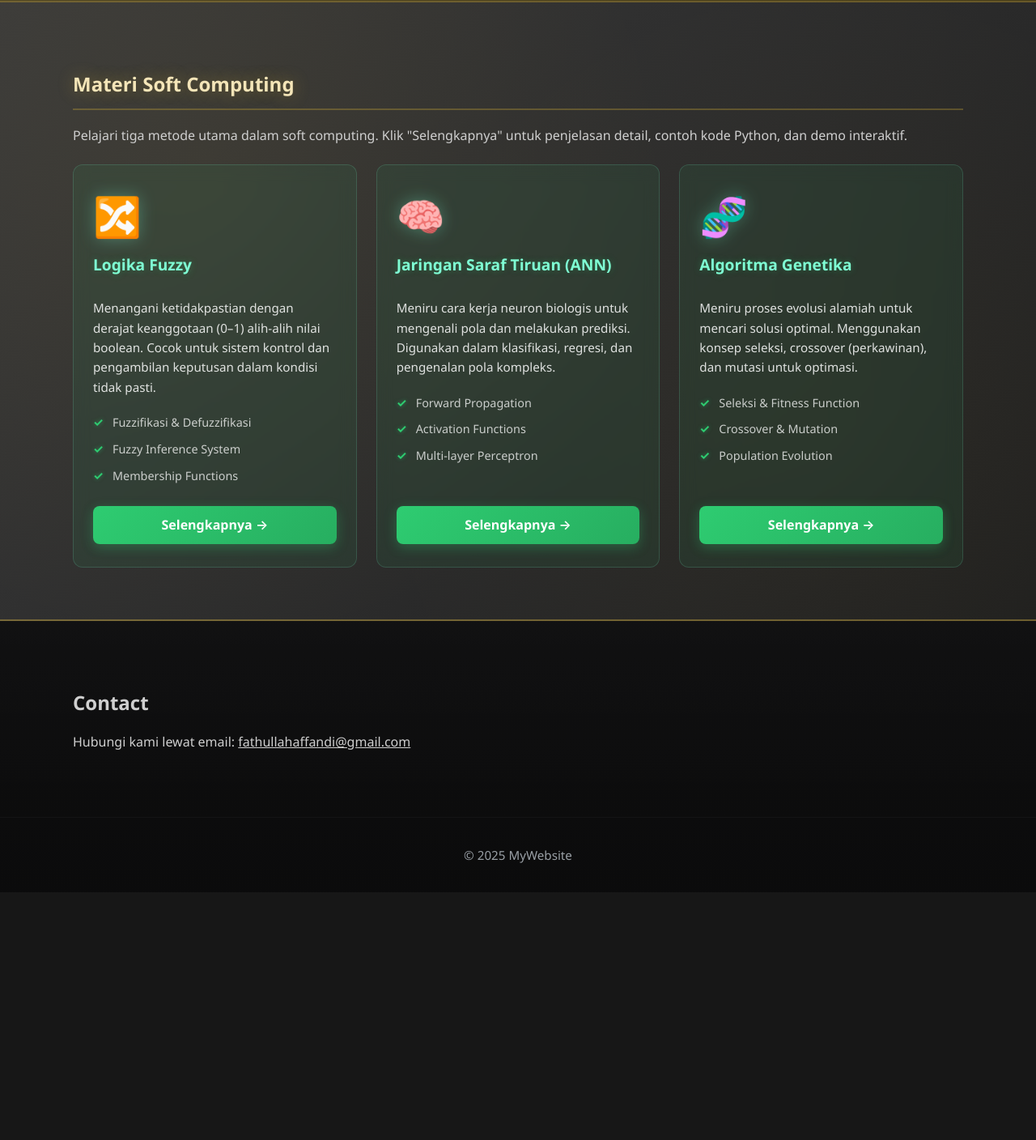
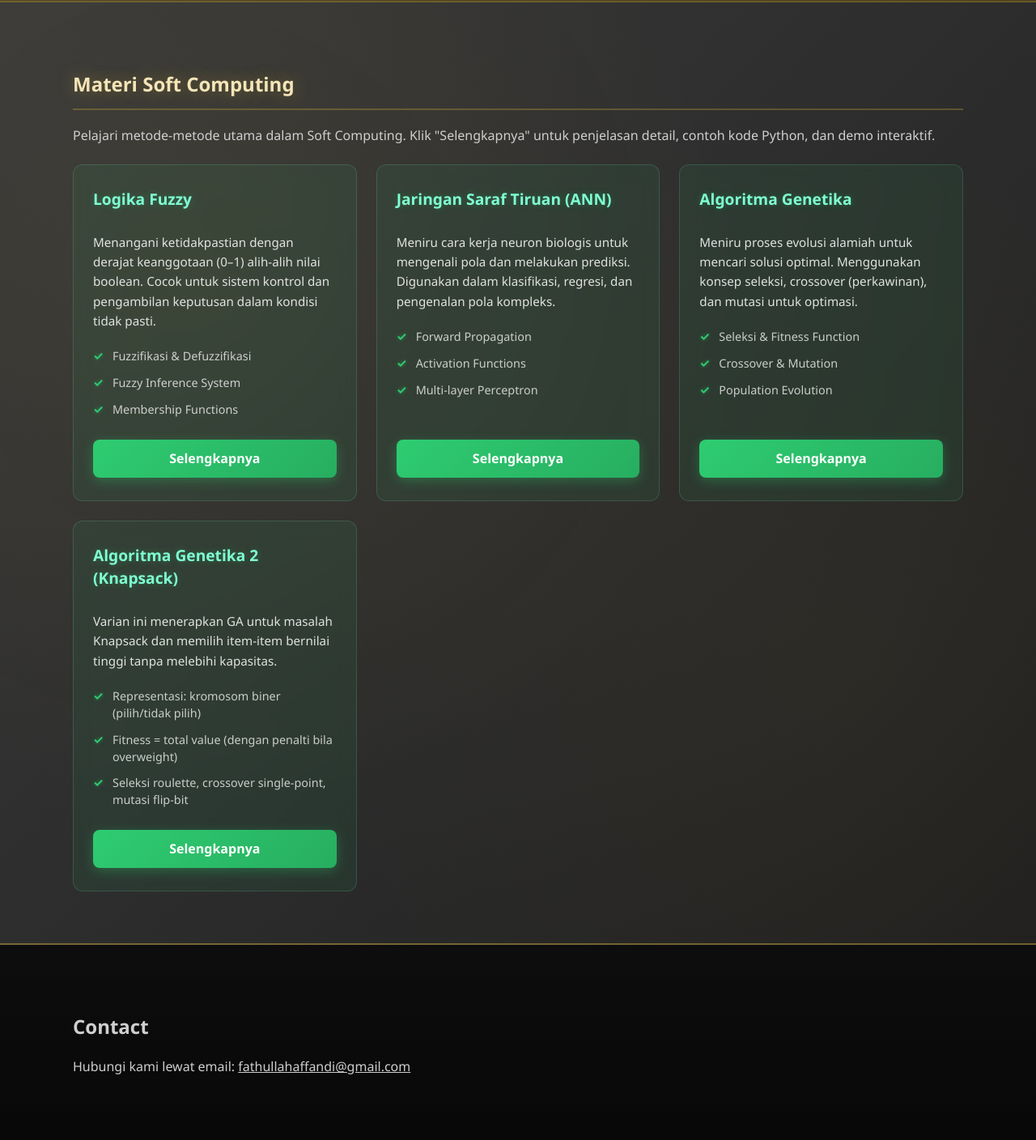
Before and after one commit to Starscream-14/web-soft-computing, a Flask app: page / in a window 1280 px wide. Shown: the part 891-2299 px from the top of the page at 81% size. Before the commit the page ends 1957 px from the top, so only its background shows below. Run offline with Flask 3, Linux system fonts and the light colour scheme.

Commit message:
Update index.html

```diff
--- a/web-soft-computing/templates/index.html
+++ b/web-soft-computing/templates/index.html
@@ -77,13 +77,13 @@
         <div class="container">
           <h2>Materi Soft Computing</h2>
           <p>
-            Pelajari tiga metode utama dalam soft computing. Klik "Selengkapnya"
-            untuk penjelasan detail, contoh kode Python, dan demo interaktif.
+            Pelajari metode-metode utama dalam Soft Computing. Klik
+            "Selengkapnya" untuk penjelasan detail, contoh kode Python, dan demo
+            interaktif.
           </p>
 
           <div class="materi-grid">
             <div class="materi-card-preview">
-              <div class="card-icon">🔀</div>
               <h3>Logika Fuzzy</h3>
               <p>
                 Menangani ketidakpastian dengan derajat keanggotaan (0–1)
@@ -95,11 +95,10 @@
                 <li>Fuzzy Inference System</li>
                 <li>Membership Functions</li>
               </ul>
-              <a href="html/fuzzy.html" class="btn-detail">Selengkapnya →</a>
+              <a href="html/fuzzy.html" class="btn-detail">Selengkapnya</a>
             </div>
 
             <div class="materi-card-preview">
-              <div class="card-icon">🧠</div>
               <h3>Jaringan Saraf Tiruan (ANN)</h3>
               <p>
                 Meniru cara kerja neuron biologis untuk mengenali pola dan
@@ -111,11 +110,10 @@
                 <li>Activation Functions</li>
                 <li>Multi-layer Perceptron</li>
               </ul>
-              <a href="html/ann.html" class="btn-detail">Selengkapnya →</a>
+              <a href="html/ann.html" class="btn-detail">Selengkapnya</a>
             </div>
 
             <div class="materi-card-preview">
-              <div class="card-icon">🧬</div>
               <h3>Algoritma Genetika</h3>
               <p>
                 Meniru proses evolusi alamiah untuk mencari solusi optimal.
@@ -127,7 +125,23 @@
                 <li>Crossover & Mutation</li>
                 <li>Population Evolution</li>
               </ul>
-              <a href="html/genetic.html" class="btn-detail">Selengkapnya →</a>
+              <a href="html/genetic.html" class="btn-detail">Selengkapnya</a>
+            </div>
+
+            <div class="materi-card-preview">
+              <h3>Algoritma Genetika 2 (Knapsack)</h3>
+              <p>
+                Varian ini menerapkan GA untuk masalah Knapsack dan memilih
+                item-item bernilai tinggi tanpa melebihi kapasitas.
+              </p>
+              <ul class="feature-list">
+                <li>Representasi: kromosom biner (pilih/tidak pilih)</li>
+                <li>Fitness = total value (dengan penalti bila overweight)</li>
+                <li>
+                  Seleksi roulette, crossover single-point, mutasi flip-bit
+                </li>
+              </ul>
+              <a href="html/genetic2.html" class="btn-detail">Selengkapnya</a>
             </div>
           </div>
         </div>
```
